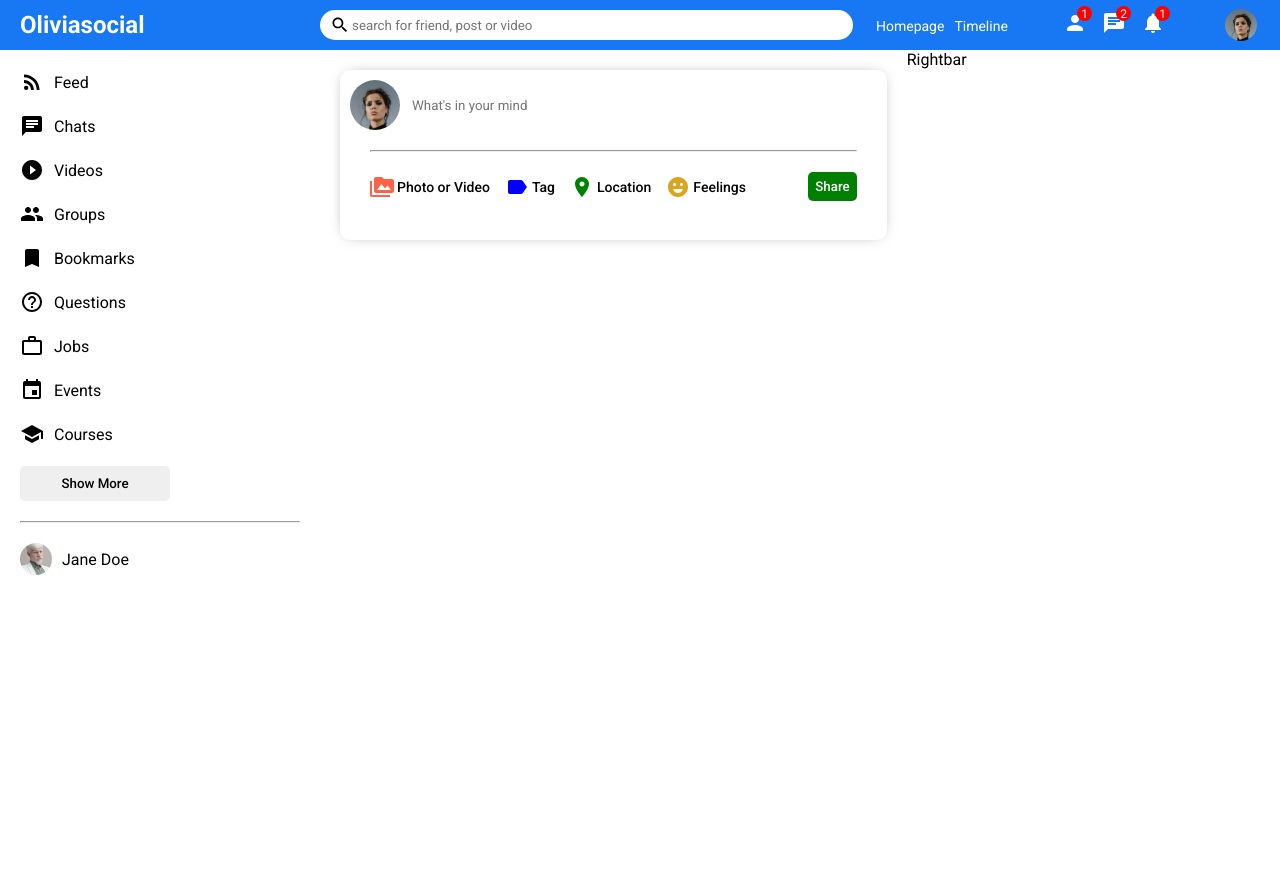
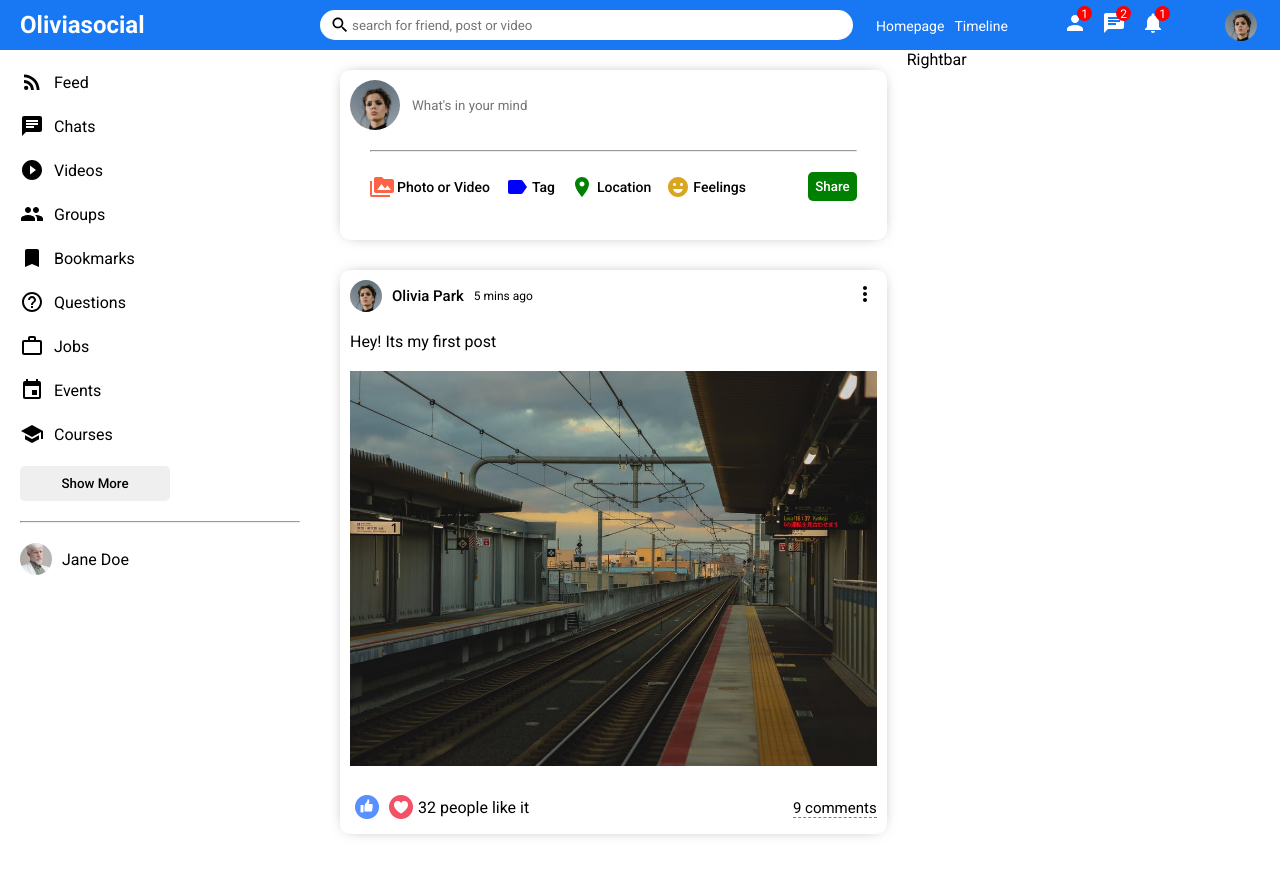
Before and after one commit to Oliviapark113/social_media_app, a React (Create React App) app in the folder client/: page / in a window 1280 px wide. Shown: the top 876 px of the page. Before the commit the page ends 800 px from the top, so only its background shows below. Built offline with nearby package versions, Linux system fonts and the light colour scheme.

Commit message:
updated Post.jsx

```diff
--- a/client/src/components/feed/Feed.jsx
+++ b/client/src/components/feed/Feed.jsx
@@ -1,11 +1,13 @@
 import "./feed.css"
 import Share from "../../components/share/Share"
+import Post from "../../components/post/Post"
 
 export default function Feed() {
   return (
     <div className="feed">
       <div className="feedWrapper">
         <Share/>
+        <Post/>
       </div>
     </div>
   )
--- /dev/null
+++ b/client/src/components/post/Post.jsx
@@ -0,0 +1,38 @@
+import "./post.css"
+import {MoreVert} from "@material-ui/icons"
+
+export default function Post() {
+  return (
+    <div className="post">
+        <div className="postWrapper">
+            <div className="postTop">
+                <div className="postTopLeft">
+                    <img className="postProfileImg" src="/assets/person/1.jpeg" alt=""/>
+                    <span className="postUsername">Olivia Park</span>
+                    <span className="postDate">5 mins ago</span>
+
+                </div>
+                <div className="postTopRight">
+                  <MoreVert/>
+                </div>
+            </div>
+            <div className="postCenter">
+                <span className="postText">Hey! Its my first post </span>
+                <img className="postImg" src="assets/post/1.jpeg" alt=""/>
+            </div>
+            <div className="postBottom">
+                <div className="postBottomLeft">
+                    <img className="likeIcon" src="assets/like.png" alt=""/>
+                    <img className="likeIcon" src="assets/heart.png" alt=""/>
+                    <span className="postlikeCounter">32 people like it</span>
+                </div>
+                <div className="postBottomRight">
+                    <span className="postCommentText">9 comments</span>
+                </div>
+            </div>
+
+        </div>
+
+    </div>
+  )
+}
--- /dev/null
+++ b/client/src/components/post/post.css
@@ -0,0 +1,81 @@
+.post{
+    width: 100%;
+    border-radius: 10px;
+    -webkit-box-shadow: 0px 0px 16px -8px rgba(0,0,0,0.65);
+    box-shadow: 0px 0px 16px -8px rgba(0,0,0,0.65);
+    margin: 30px 0;
+}
+
+.postWrapper{
+    padding: 10px;
+}
+
+.postTop{
+    display: flex;
+    align-items: center;
+    justify-content: space-between;
+}
+
+.postTopLeft{
+    display: flex;
+    align-items: center;
+
+}
+
+.postProfileImg{
+    width: 32px;
+    height: 32px;
+    border-radius: 50%;
+    object-fit: cover;
+}
+
+.postUsername{
+    font-size: 15px;
+    font-weight: 500;
+    margin: 0 10px;
+
+}
+
+.postDate{
+    font-size: 12px;
+}
+
+.postCenter{
+    margin: 20px 0;
+}
+
+.postImg{
+    margin-top: 20px;
+    width: 100%;
+    max-height: 500px;
+    object-fit: contain;
+}
+
+.postBottom{
+    display: flex;
+    align-items: center;
+    justify-content: space-between;
+}
+
+.postBottomLeft{
+    display: flex;
+    align-items: center;
+
+}
+
+.likeIcon{
+    width: 24px;
+    height: 24px;
+    margin: 5px;
+    cursor: pointer;
+}
+
+.postLikeCounter{
+    font-size: 15px;
+}
+
+.postCommentText{
+    cursor: pointer;
+    border-bottom: 1px dashed gray;
+    font-size: 15px;
+}
```
